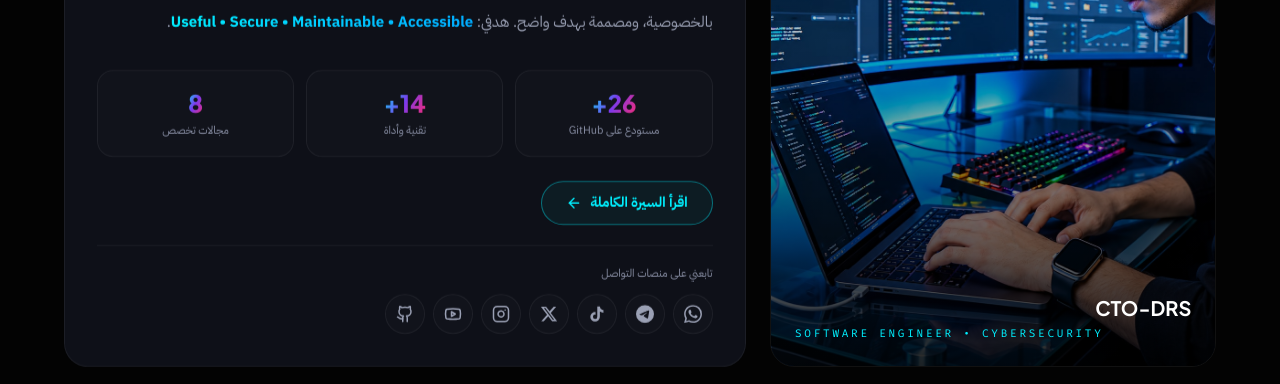
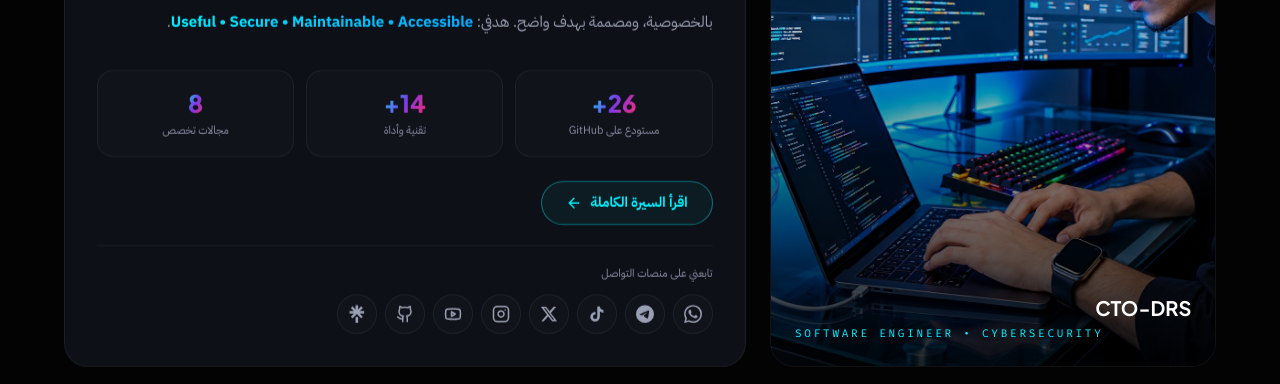
Before and after one commit to CTO-DRS/cto-drs-website, a Next.js app: page / in a window 1280 px wide. Shown: the part 2406-2790 px from the top of the page. Built offline with nearby package versions, Linux system fonts and the light colour scheme; no server answers.

Commit message:
Add Linktree link

```diff
--- a/scripts/seo-pages.ts
+++ b/scripts/seo-pages.ts
@@ -143,7 +143,7 @@ ${p.body}
 </main>
 <footer>
 <p>© ${new Date().getFullYear()} CTO-DRS — ${esc(PROFILE.roleEn)} · <a href="mailto:${BRAND.email}">${BRAND.email}</a></p>
-<p>${SOCIALS.map((s) => `<a href="${s.url}" rel="me noopener">${esc(isAr ? s.label : EN.SOCIALS_EN[s.id]?.label ?? s.label)}</a>`).join("")}</p>
+<p>${SOCIALS.map((s) => `<a href="${s.url}" target="_blank" rel="me noopener noreferrer">${esc(isAr ? s.label : EN.SOCIALS_EN[s.id]?.label ?? s.label)}</a>`).join("")}</p>
 </footer>
 </body>
 </html>`;
@@ -308,7 +308,7 @@ arPages.push({
   priority: "0.8",
   body:
     `<p>البريد: <a href="mailto:${BRAND.email}">${BRAND.email}</a></p>` +
-    SOCIALS.map((s) => `<div class="card"><strong>${esc(s.label)}</strong> — <a href="${s.url}" rel="me noopener">${esc(s.handle)}</a></div>`).join(""),
+    SOCIALS.map((s) => `<div class="card"><strong>${esc(s.label)}</strong> — <a href="${s.url}" target="_blank" rel="me noopener noreferrer">${esc(s.handle)}</a></div>`).join(""),
   jsonld: [
     {
       "@type": "ContactPage",
@@ -524,7 +524,7 @@ enPages.push({
     `<p>Email: <a href="mailto:${BRAND.email}">${BRAND.email}</a></p>` +
     SOCIALS.map((s) => {
       const e = EN.SOCIALS_EN[s.id];
-      return `<div class="card"><strong>${esc(e?.label ?? s.label)}</strong> — <a href="${s.url}" rel="me noopener">${esc(e?.handle ?? s.handle)}</a></div>`;
+      return `<div class="card"><strong>${esc(e?.label ?? s.label)}</strong> — <a href="${s.url}" target="_blank" rel="me noopener noreferrer">${esc(e?.handle ?? s.handle)}</a></div>`;
     }).join(""),
   jsonld: [
     {
--- a/src/app/layout.tsx
+++ b/src/app/layout.tsx
@@ -170,6 +170,7 @@ const JSON_LD = {
         "https://www.instagram.com/cto.drs",
         "https://www.tiktok.com/@cto.drs",
         "https://youtube.com/@cto-drs",
+        "https://linktr.ee/cto.drs",
       ],
       mainEntityOfPage: { "@id": `${SITE}/#profilepage` },
     },
--- a/src/components/seo-content.tsx
+++ b/src/components/seo-content.tsx
@@ -139,7 +139,8 @@ export function SeoContent() {
                 <li key={s.id}>
                   <a
                     href={s.url}
-                    rel="noopener"
+                    target="_blank"
+                    rel="noopener noreferrer me"
                     className="inline-block rounded-full border border-[rgba(0,240,255,0.2)] px-3 py-1.5 text-xs font-bold text-sec transition-colors hover:text-cyber"
                   >
                     {s.label} — {s.handle}
--- a/src/components/social-channels.tsx
+++ b/src/components/social-channels.tsx
@@ -3,7 +3,7 @@
 import { Globe, Github, Youtube, Instagram, ArrowUpLeft } from "lucide-react";
 import { SOCIAL_ROW_IDS, type SocialLink } from "@/lib/social";
 import { useI18n, useContent } from "@/i18n";
-import { TikTokIcon, XIcon, WhatsAppIcon, TelegramIcon } from "@/components/social-icons";
+import { TikTokIcon, XIcon, WhatsAppIcon, TelegramIcon, LinktreeIcon } from "@/components/social-icons";
 import { Reveal } from "@/components/reveal";
 
 /* خريطة الأيقونات: Lucide للمعروف + SVG مخصصة للباقي */
@@ -15,6 +15,7 @@ export const SOCIAL_ICONS: Record<string, (p: { className?: string }) => React.R
   instagram: Instagram,
   youtube: Youtube,
   github: Github,
+  linktree: LinktreeIcon,
   website: Globe,
 };
 
@@ -51,7 +52,7 @@ export function SocialRow({
           <a
             href={s.url}
             target="_blank"
-            rel="noopener noreferrer"
+            rel="noopener noreferrer me"
             aria-label={`${s.label} — ${s.handle}`}
             title={`${s.label} • ${s.handle}`}
             className={`group flex ${box} items-center justify-center rounded-full border border-border-soft bg-elev-2/60 text-sec transition-all duration-300 hover:-translate-y-0.5 hover:text-white hover:shadow-lg`}
@@ -93,7 +94,7 @@ export function SocialChannels() {
             <a
               href={s.url}
               target="_blank"
-              rel="noopener noreferrer"
+              rel="noopener noreferrer me"
               aria-label={`${s.label} — ${s.handle}`}
               className="card-glow group flex h-full items-center gap-3 rounded-2xl p-4 transition-all duration-300 hover:-translate-y-1"
               onMouseEnter={(e) => {
--- a/src/components/social-icons.tsx
+++ b/src/components/social-icons.tsx
@@ -35,3 +35,12 @@ export function TelegramIcon({ className }: IconProps) {
     </svg>
   );
 }
+
+/** شعار Linktree (النجمة) — SVG مضمنة لأن Lucide لا تحتوي عليه */
+export function LinktreeIcon({ className }: IconProps) {
+  return (
+    <svg viewBox="0 0 24 24" fill="currentColor" className={className} aria-hidden="true">
+      <path d="M13.511 5.853 17.5 1.751l2.316 2.372-4.185 3.99h5.886v3.293h-5.914l4.212 4.091-2.316 2.325-5.719-5.747-5.72 5.747-2.315-2.316 4.212-4.09H2.04V8.113h5.886L3.74 4.123l2.316-2.372 3.988 4.102V0h3.467zm-3.467 10.29h3.467V24h-3.467z" />
+    </svg>
+  );
+}
--- a/src/i18n/ar.ts
+++ b/src/i18n/ar.ts
@@ -208,6 +208,7 @@ export const ar = {
   socials: {
     channelsAria: "قنوات التواصل",
     followPlatforms: "تابعني عبر المنصات",
+    linktree: "لينك تري",
   },
 
   contact: {
--- a/src/i18n/content-en.ts
+++ b/src/i18n/content-en.ts
@@ -260,6 +260,7 @@ export const SOCIALS_EN: Record<string, { label: string; handle?: string }> = {
   instagram: { label: "Instagram" },
   youtube: { label: "YouTube" },
   github: { label: "GitHub" },
+  linktree: { label: "Linktree" },
   website: { label: "Official website" },
 };
 
--- a/src/i18n/en.ts
+++ b/src/i18n/en.ts
@@ -208,6 +208,7 @@ export const en: Dict = {
   socials: {
     channelsAria: "Contact channels",
     followPlatforms: "Follow me across platforms",
+    linktree: "Linktree",
   },
 
   contact: {
--- a/src/lib/social.ts
+++ b/src/lib/social.ts
@@ -78,6 +78,14 @@ export const SOCIALS: SocialLink[] = [
     glow: "rgba(201,209,217,0.18)",
   },
   {
+    id: "linktree",
+    label: "لينك تري",
+    handle: "linktr.ee/cto.drs",
+    url: "https://linktr.ee/cto.drs",
+    color: "#43e660",
+    glow: "rgba(67,230,96,0.22)",
+  },
+  {
     id: "website",
     label: "الموقع الرسمي",
     handle: "cto-drs.com",
@@ -90,4 +98,4 @@ export const SOCIALS: SocialLink[] = [
 export const SOCIAL_BY_ID = Object.fromEntries(SOCIALS.map((s) => [s.id, s])) as Record<string, SocialLink>;
 
 /** القنوات السريعة الظاهرة كأيقونات مدمجة (الهيرو / الملف المهني) */
-export const SOCIAL_ROW_IDS = ["whatsapp", "telegram", "tiktok", "x", "instagram", "youtube", "github"] as const;
+export const SOCIAL_ROW_IDS = ["whatsapp", "telegram", "tiktok", "x", "instagram", "youtube", "github", "linktree"] as const;
```
Also changed, not shown: public/llms-full.txt, public/llms.txt.
